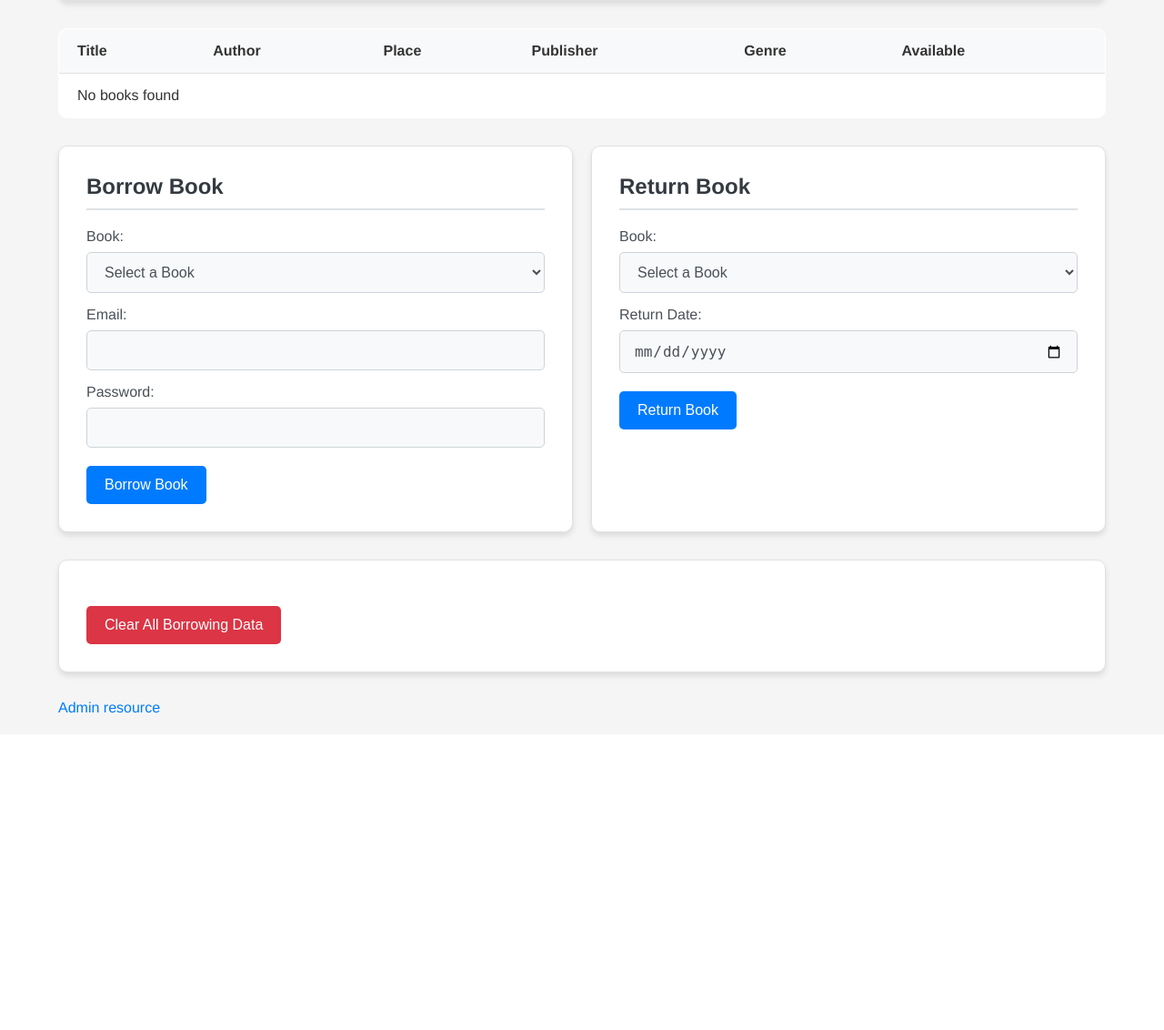
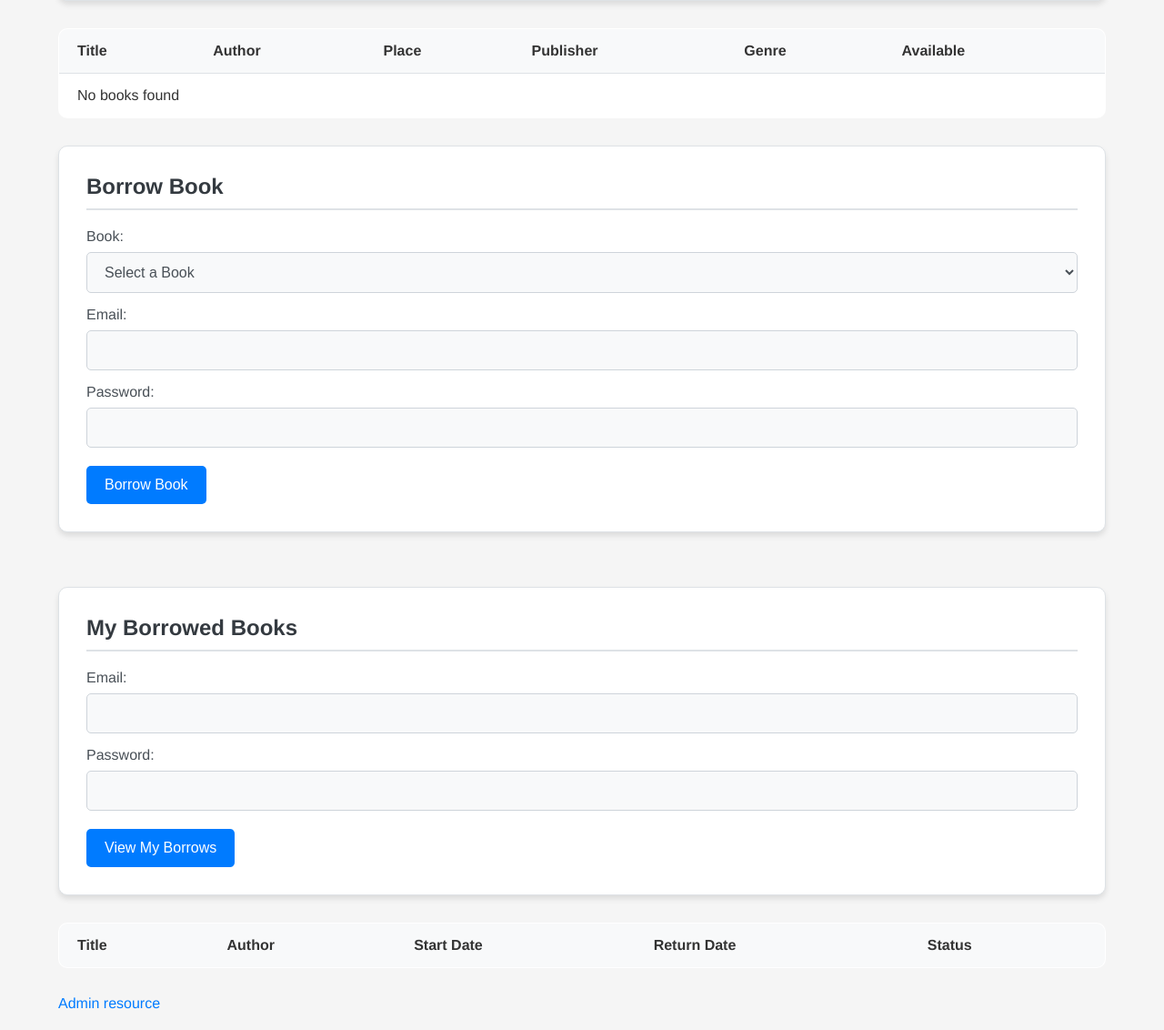
Before and after one commit to vladislavkn/library_management_task, a Flask app: page / in a window 1280 px wide. Shown: the part 352-1484 px from the top of the page at 91% size. Before the commit the page ends 1136 px from the top, so only its background shows below. Run offline with Flask 3, Linux system fonts and the light colour scheme; lists and menus that the app fills with data are empty; some libraries are stand-ins or nearby versions.

Commit message:
feat: implement borrowed books functionality with user authentication and UI updates

```diff
--- a/app.py
+++ b/app.py
@@ -1,7 +1,7 @@
 from flask import Flask, render_template, jsonify, request
 import requests
 import logging
-from db import close_connection, check_password, borrow_book, create_borrower, delete_borrower, check_admin_password
+from db import close_connection, check_password, borrow_book, create_borrower, delete_borrower, check_admin_password, list_borrows
 from flask_cors import CORS
 from config import config
 from db import list_available_books
@@ -187,6 +187,33 @@ def borrow_book_endpoint():
         return jsonify({'error': 'Failed to borrow book'}), 500
 
 
+@app.route('/api/borrowed-books', methods=['POST'])
+def get_borrowed_books():
+    data = request.json
+    if not data:
+        return jsonify({'error': 'No data provided'}), 400
+
+    email = data.get('email')
+    password = data.get('password')
+
+    if not email or not password:
+        return jsonify({'error': 'Missing required fields (email or password)'}), 400
+
+    try:
+        # First, check if the password is correct
+        if not check_password(email, password):
+            return jsonify({'error': 'Invalid email or password'}), 401
+
+        # Fetch the list of borrows for the user
+        borrows = list_borrows(email)
+        return jsonify(borrows), 200
+
+    except Exception as e:
+        logging.error(f"Error fetching borrowed books: {e}")
+        logging.exception("Exception details:")
+        return jsonify({'error': 'Failed to fetch borrowed books'}), 500
+
+
 @app.route('/admin')
 def admin_page():
     return render_template('admin.html')
--- a/db.py
+++ b/db.py
@@ -26,6 +26,29 @@ def close_connection(e=None):
 def response_to_dicts(cur, rows):
     colnames = [desc[0] for desc in cur.description]
     return [dict(zip(colnames, row)) for row in rows]
+
+
+def list_borrows(email, limit=10, offset=0):
+    conn = get_connection()
+    with conn.cursor() as cursor:
+        cursor.execute("""
+            SELECT
+                b.book_id,
+                b.title,
+                b.author,
+                bo.start_date,
+                bo.return_date,
+                bo.is_returned
+            FROM
+                book b
+            RIGHT JOIN borrow bo ON b.book_id = bo.book_id
+            WHERE bo.borrower_email = %s
+            ORDER BY bo.is_returned ASC, b.title ASC
+            LIMIT %s OFFSET %s;
+        """, (email, limit, offset))
+        borrows = cursor.fetchall()
+        return response_to_dicts(cursor, borrows)
+    return borrows
 
 
 def list_available_books(search="", limit=10, offset=0):
--- a/docker-compose.yml
+++ b/docker-compose.yml
@@ -23,7 +23,6 @@ services:
     environment:
       - POSTGRES_USER=library_user
       - POSTGRES_PASSWORD=library_password
-      - POSTGRES_DB=library_db
     ports:
       - "5432:5432"
     volumes:
--- a/sql_init/01-schema.sql
+++ b/sql_init/01-schema.sql
@@ -205,6 +205,10 @@ ALTER TABLE ONLY public.borrow
 ALTER TABLE ONLY public.borrow
     ADD CONSTRAINT borrow_borrower_email_fkey FOREIGN KEY (borrower_email) REFERENCES public.borrower(email) ON DELETE CASCADE;
 
+CREATE INDEX idx_borrow_borrower_email ON borrow(borrower_email);
+CREATE INDEX idx_borrow_is_returned ON borrow(is_returned);
+CREATE INDEX idx_book_title ON book(title);
+
 
 -- Completed on 2025-04-12 16:42:51 UTC
 
--- a/sql_init/02-data.sql
+++ b/sql_init/02-data.sql
@@ -6,6 +6,8 @@
 -- Dumped by pg_dump version 16.8
 
 -- Started on 2025-04-12 16:44:09 UTC
+
+\connect library_db
 
 SET statement_timeout = 0;
 SET lock_timeout = 0;
--- a/static/js/index.js
+++ b/static/js/index.js
@@ -1,15 +1,12 @@
-// Global variables
 let allBooks = [];
 
-// DOM Elements
 const searchForm = document.getElementById("searchForm");
 const searchInput = document.getElementById("searchInput");
 const bookTable = document.getElementById("book-table");
 const borrowForm = document.getElementById("borrowForm");
 const borrowBookSelect = document.getElementById("borrowBookId");
-const returnForm = document.getElementById("returnForm");
-const returnBookSelect = document.getElementById("returnBookId");
 const clearDataBtn = document.getElementById("clearDataBtn");
+const borrowedBooksForm = document.getElementById("borrowedBooksForm");
 
 // Fetch books from API
 async function fetchBooks(searchQuery = "") {
@@ -57,31 +54,63 @@ function renderBooks(books) {
   });
 }
 
-// Update book selection dropdowns
 function updateBookSelections(books) {
-  // Clear previous options
   borrowBookSelect.innerHTML = '<option value="">Select a Book</option>';
-  returnBookSelect.innerHTML = '<option value="">Select a Book</option>';
+  books.forEach((book) => {
+    const option = document.createElement("option");
+    option.value = book.book_id;
+    option.textContent = `${book.title} by ${book.author}`;
+    borrowBookSelect.appendChild(option);
+  });
+}
 
-  // Add available books to borrow dropdown
-  books
-    .filter((book) => book.available_copies > 0)
-    .forEach((book) => {
-      const option = document.createElement("option");
-      option.value = book.book_id;
-      option.textContent = `${book.title} by ${book.author}`;
-      borrowBookSelect.appendChild(option);
+async function fetchBorrowedBooks(email, password) {
+  try {
+    const response = await fetch("/api/borrowed-books", {
+      method: "POST",
+      headers: {
+        "Content-Type": "application/json",
+      },
+      body: JSON.stringify({ email, password }),
     });
 
-  // Add borrowed books to return dropdown
-  books
-    .filter((book) => book.available_copies < book.quantity)
-    .forEach((book) => {
-      const option = document.createElement("option");
-      option.value = book.book_id;
-      option.textContent = `${book.title} by ${book.author}`;
-      returnBookSelect.appendChild(option);
-    });
+    if (!response.ok) {
+      throw new Error(`HTTP error! Status: ${response.status}`);
+    }
+
+    const borrowedBooks = await response.json();
+    return borrowedBooks;
+  } catch (error) {
+    console.error("Error fetching borrowed books:", error);
+    return [];
+  }
+}
+
+// Render borrowed books in table
+function renderBorrowedBooks(borrowedBooks) {
+  const borrowedBooksTable = document.getElementById("borrowed-books-table");
+  borrowedBooksTable.innerHTML = "";
+
+  if (borrowedBooks.length === 0) {
+    const row = document.createElement("tr");
+    row.innerHTML = '<td colspan="5">No borrowed books found</td>';
+    borrowedBooksTable.appendChild(row);
+    return;
+  }
+
+  borrowedBooks.forEach((book) => {
+    const row = document.createElement("tr");
+
+    row.innerHTML = `
+      <td>${book.title}</td>
+      <td>${book.author}</td>
+      <td>${book.start_date}</td>
+      <td>${book.return_date}</td>
+      <td>${book.is_returned ? "Returned" : "Not Returned"}</td>
+    `;
+
+    borrowedBooksTable.appendChild(row);
+  });
 }
 
 // Initialize the page
@@ -105,9 +134,11 @@ borrowForm.addEventListener("submit", async (event) => {
 
   // Get form values
   const bookId = borrowBookSelect.value;
-  const borrowerEmail = document.getElementById("borrowerEmail").value.trim();
+  const borrowerEmail = document
+    .getElementById("borrowBookBorrowerEmail")
+    .value.trim();
   const borrowerPassword = document
-    .getElementById("borrowerPassword")
+    .getElementById("borrowBookBorrowerPassword")
     .value.trim();
 
   if (!bookId || !borrowerEmail || !borrowerPassword) {
@@ -145,19 +176,25 @@ borrowForm.addEventListener("submit", async (event) => {
   }
 });
 
-returnForm.addEventListener("submit", async (event) => {
+borrowedBooksForm.addEventListener("submit", async (event) => {
   event.preventDefault();
-  // Implement return functionality here
-  console.log("Return form submitted");
-  // After successful return, refresh the books data
-  init();
-});
 
-clearDataBtn.addEventListener("click", async () => {
-  // Implement clear data functionality here
-  console.log("Clear data button clicked");
-  // After successful clear, refresh the books data
-  init();
+  const email = document.getElementById("borrowerEmail").value.trim();
+  const password = document.getElementById("borrowerPassword").value.trim();
+  console.log(email, password);
+
+  if (!email || !password) {
+    alert("Please fill in all required fields!");
+    return;
+  }
+
+  try {
+    const borrowedBooks = await fetchBorrowedBooks(email, password);
+    renderBorrowedBooks(borrowedBooks);
+  } catch (error) {
+    alert(error.message);
+    console.error("Error fetching borrowed books:", error);
+  }
 });
 
 // Initialize the page when DOM is loaded
--- a/templates/index.html
+++ b/templates/index.html
@@ -40,9 +40,7 @@
         </tbody>
       </table>
 
-      <!-- Forms Container -->
       <div class="forms-container">
-        <!-- Borrow Form -->
         <div class="form-container">
           <h2>Borrow Book</h2>
           <form id="borrowForm">
@@ -52,38 +50,46 @@
               <!-- Options will be populated dynamically -->
             </select>
 
+            <label for="borrowBookBorrowerEmail">Email:</label>
+            <input type="email" id="borrowBookBorrowerEmail" required />
+
+            <label for="borrowBookBorrowerPassword">Password:</label>
+            <input type="password" id="borrowBookBorrowerPassword" required />
+
+            <button type="submit">Borrow Book</button>
+          </form>
+        </div>
+      </div>
+
+      <div class="forms-container">
+        <div class="form-container">
+          <h2>My Borrowed Books</h2>
+          <form id="borrowedBooksForm">
             <label for="borrowerEmail">Email:</label>
             <input type="email" id="borrowerEmail" required />
 
             <label for="borrowerPassword">Password:</label>
             <input type="password" id="borrowerPassword" required />
 
-            <button type="submit">Borrow Book</button>
-          </form>
-        </div>
-
-        <!-- Return Form -->
-        <div class="form-container">
-          <h2>Return Book</h2>
-          <form id="returnForm">
-            <label for="returnBookId">Book:</label>
-            <select id="returnBookId" required>
-              <option value="">Select a Book</option>
-              <!-- Options will be populated dynamically -->
-            </select>
-
-            <label for="returnDate">Return Date:</label>
-            <input type="date" id="returnDate" required />
-
-            <button type="submit">Return Book</button>
+            <button type="submit">View My Borrows</button>
           </form>
         </div>
       </div>
 
-      <!-- Clear Data Button -->
-      <div class="form-container">
-        <button id="clearDataBtn">Clear All Borrowing Data</button>
-      </div>
+      <table>
+        <thead>
+          <tr>
+            <th>Title</th>
+            <th>Author</th>
+            <th>Start Date</th>
+            <th>Return Date</th>
+            <th>Status</th>
+          </tr>
+        </thead>
+        <tbody id="borrowed-books-table">
+          <!-- Borrowed book entries will be populated here -->
+        </tbody>
+      </table>
       <a href="/admin">Admin resource</a>
     </div>
 
```
